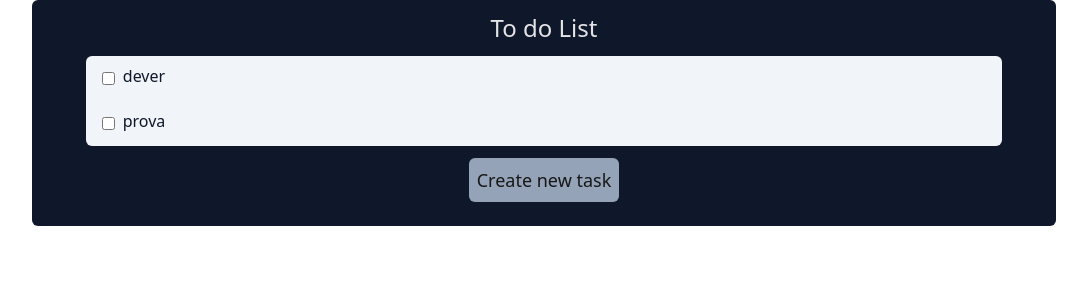
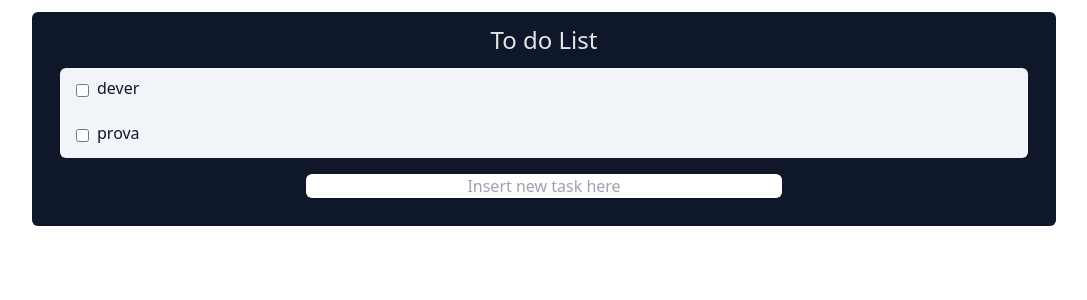
Before and after one commit to Danmazda/to-do-list-nextjs, a Next.js app: page / in a window 1280 px wide. Shown: the top 300 px of the page, without its empty margins (96-1183 px from the left). Built offline with nearby package versions, Linux system fonts and the light colour scheme.

Commit message:
Create new text button working. Types applied to components.

```diff
--- a/pages/components/List/List.tsx
+++ b/pages/components/List/List.tsx
@@ -1,23 +1,18 @@
-import { useState } from "react";
-
-interface Element {
+interface Items {
   id: number
   text: string
 }
-const listElements: Array<Element> = [
-  { id: 1, text: 'dever' },
-  { id: 2, text: 'prova' },
-]
+type Props = {
+  list: Items[]
+  setList: React.Dispatch<React.SetStateAction<Items[]>>
+}
 
-const List = () => {
-  const [list, setList] = useState(listElements)
+const List = ({ list, setList }: Props) => {
   return (
+    <div className="mx-auto flex rounded-md bg-slate-100">
       <ul>
         {list.map((text) => (
-        <div
-          key={text.id}
-          className="flex justify-center p-2 align-middle text-slate-900"
-        >
+          <div key={text.id} className="flex p-2 align-middle text-slate-900">
             <input
               className="m-2"
               type="checkbox"
@@ -30,6 +25,7 @@ const List = () => {
           </div>
         ))}
       </ul>
+    </div>
   )
 }
 
--- /dev/null
+++ b/pages/components/TextInput/TextInput.tsx
@@ -0,0 +1,51 @@
+import { useState } from 'react'
+
+interface Items {
+  id: number
+  text: string
+}
+type Props = {
+  list: Items[]
+  setList: React.Dispatch<React.SetStateAction<Items[]>>
+}
+
+// Mesmo Tipo de classes que os itens da lista, estudar forma de repetir
+const TextInput = ({ list, setList }: Props) => {
+  const [buttonDisable, setButtonDisable] = useState(true)
+  const [newItem, setNewItem] = useState({
+    id: 0,
+    text: '',
+  })
+  return (
+    <div className="flex  flex-col items-center  p-2 text-slate-900">
+      <input
+        className="m-2 w-1/2 rounded-md text-center"
+        type="text"
+        placeholder="Insert new task here"
+        id="text"
+        onChange={(e) => {
+          let value = e.target.value
+          if (value.length === 0) {
+            setButtonDisable(true)
+          } else {
+            setButtonDisable(false)
+          }
+          setNewItem({ id: list.length + 1, text: value })
+        }}
+      />
+      <button
+        className="mx-2 mb-1 w-1/2 rounded-md bg-slate-400 px-4 py-1 text-lg text-neutral-900"
+        hidden={buttonDisable}
+        onClick={() => {
+          //!!!!DESTRUCTURINGGGGG
+          setList((prevList) => [...prevList, newItem])
+          // console.log(document.getElementById('text').value)
+        }}
+      >
+        Create new task
+      </button>
+    </div>
+  )
+}
+
+export default TextInput
--- a/pages/index.tsx
+++ b/pages/index.tsx
@@ -2,19 +2,27 @@ import type { NextPage } from 'next'
 import Head from 'next/head'
 import Image from 'next/image'
 import { useState } from 'react'
-import List from "./components/List/List";
+import List from './components/List/List'
+import TextInput from './components/TextInput/TextInput'
 
+interface Items {
+  id: number
+  text: string
+}
+const listElements: Array<Items> = [
+  { id: 1, text: 'dever' },
+  { id: 2, text: 'prova' },
+]
 
 const Home: NextPage = () => {
-  const [count, setCount] = useState(0)
+  const [list, setList] = useState(listElements)
+  return (
+    <div className="container mx-auto my-3 rounded-md bg-slate-900 p-3 px-7 text-center text-zinc-200 lg:w-4/5">
+      <h1 className="mb-3 text-2xl">To do List</h1>
 
-  return (
-    <div className="container mx-auto w-4/5 rounded-md bg-slate-900 p-3 text-center text-zinc-200">
-      <h1 className="mb-3 text-2xl">To do List</h1>
-      <div className="mx-auto flex w-11/12 rounded-md bg-slate-100">
-        <List/>
-      </div>
-      <button className="m-3 bg-slate-400 p-2 rounded-md text-neutral-900 text-lg">Create new task</button>
+      <List list={list} setList={setList} />
+
+      <TextInput list={list} setList={setList}/>
     </div>
   )
 }
```
Lines whose indentation alone changed are shown as unchanged.
